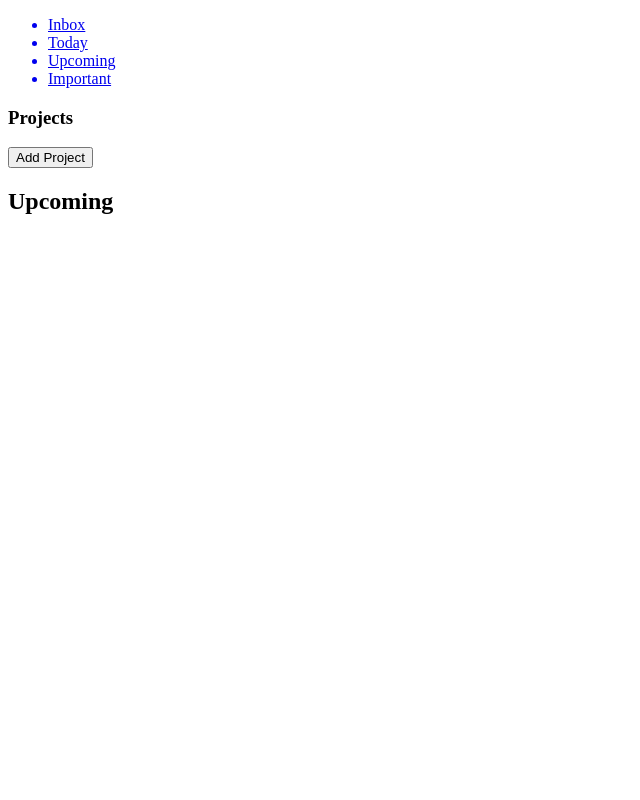
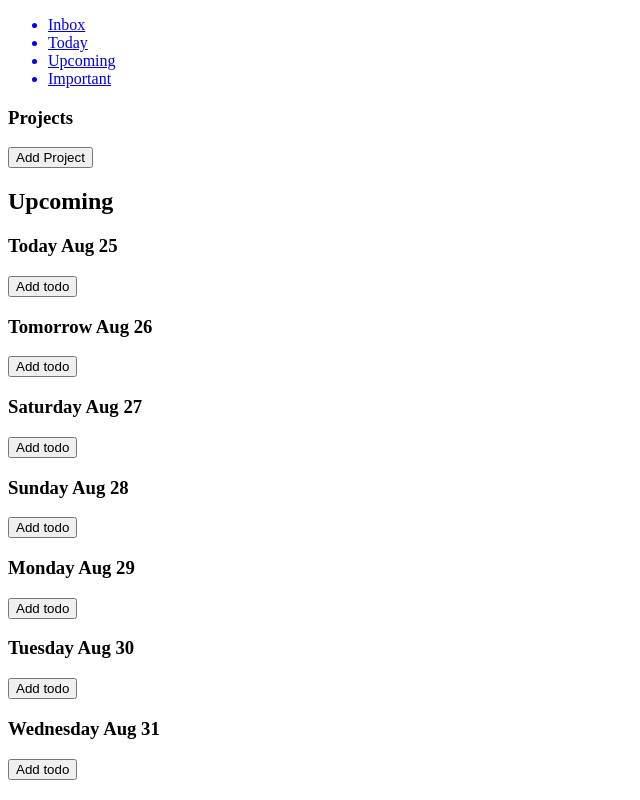
Before and after one commit to victavila/react-to-do-list, a React (Create React App) app: page /upcoming in a window 1280 px wide. Shown: the whole page, without its empty margins (0-640 px from the left). Built offline with nearby package versions, Linux system fonts and the light colour scheme.

Commit message:
Added date functionality and populated today and upcoming pages

```diff
--- /dev/null
+++ b/src/components/DaySection/DaySection.tsx
@@ -0,0 +1,23 @@
+import { useAppSelector } from "../../app/hooks";
+import Todos from "../Todos/Todos";
+
+interface DayProps {
+  day: {
+    dayWeek: string,
+    dateString: string,
+    monthDay: string,
+  }
+};
+
+const DaySection = ({ day }: DayProps) => {
+  const todos = useAppSelector(state => state.todos).filter(todo => todo.date === day.dateString);
+
+  return (
+    <div className="day-section">
+      <h3 className="day-heading">{day.dayWeek} {day.monthDay}</h3>
+      <Todos todos={todos} />
+    </div>
+  )
+}
+
+export default DaySection;
--- a/src/components/Today/Today.tsx
+++ b/src/components/Today/Today.tsx
@@ -1,8 +1,10 @@
 import { useAppSelector } from "../../app/hooks";
+import { dateToYearMonthDay } from "../../utils/formatDates";
 import Todos from "../Todos/Todos";
 
 const Today = () => {
-  const todos = useAppSelector(state => state.todos);
+  const today = dateToYearMonthDay(new Date());
+  const todos = useAppSelector(state => state.todos).filter(todo => todo.date === today);
 
   return (
     <div className="today">
--- a/src/components/Todos/components/AddTodo/AddTodo.tsx
+++ b/src/components/Todos/components/AddTodo/AddTodo.tsx
@@ -16,6 +16,7 @@ const AddTodo = ({ handleClick }: ButtonProperties) => {
   const [projectId, setProjectId] = useState("inbox");
   const [isImportant, setIsImportant] = useState(false);
   const [priority, setPriority] = useState<Priority>(Priority.NONE);
+  const [date, setDate] = useState("");
 
   projects.push(inboxProject);
 
@@ -28,7 +29,7 @@ const AddTodo = ({ handleClick }: ButtonProperties) => {
     if (!text.trim()) {
       return;
     };
-    dispatch(addTodo({text, projectId, isImportant, priority}));
+    dispatch(addTodo({text, projectId, isImportant, priority, date}));
     setText("");
     handleClick();
   }
@@ -54,6 +55,10 @@ const AddTodo = ({ handleClick }: ButtonProperties) => {
     }
   }
 
+  const handleDateChange = (e: ChangeEvent<HTMLInputElement>): void => {
+    setDate(e.target.value);
+  }
+
   return (
     <form className="todo-form" onSubmit={handleSubmit}>
       <input value={text} onChange={handleChange} />
@@ -62,6 +67,7 @@ const AddTodo = ({ handleClick }: ButtonProperties) => {
           <option value={project.id} key={project.id}>{project.name}</option>
         ))}
       </select>
+      <input type="date" onChange={handleDateChange} />
       <div className="form-buttons">
         <button type="submit">Add Todo</button>
         <button onClick={handleCancel}>Cancel</button>
--- a/src/components/Todos/components/EditTodo/EditTodo.tsx
+++ b/src/components/Todos/components/EditTodo/EditTodo.tsx
@@ -17,6 +17,7 @@ const EditTodo = ({toggleVisibility, id}: EditTodoProps) => {
   const [newProjectId, setNewProjectId] = useState(todo.projectId);
   const [isImportant, setIsImportant] = useState(todo.isImportant);
   const [priority, setPriority] = useState(todo.priority);
+  const [date, setDate] = useState(todo.date);
 
   projects.push({name: "Inbox", id: "inbox"});
 
@@ -30,7 +31,7 @@ const EditTodo = ({toggleVisibility, id}: EditTodoProps) => {
       return;
     };
     toggleVisibility();
-    const newTodo = {...todo, text: newText, projectId: newProjectId, isImportant, priority};
+    const newTodo = {...todo, text: newText, projectId: newProjectId, isImportant, priority, date};
     dispatch(updateTodo(newTodo));
   };
 
@@ -54,6 +55,10 @@ const EditTodo = ({toggleVisibility, id}: EditTodoProps) => {
     }
   }
 
+  const handleDateChange = (e: ChangeEvent<HTMLInputElement>): void => {
+    setDate(e.target.value);
+  }
+
   return (
     <form onSubmit={handleSubmit}>
       <input value={newText} onChange={handleChange}></input>
@@ -62,6 +67,7 @@ const EditTodo = ({toggleVisibility, id}: EditTodoProps) => {
           <option value={project.id} key={project.id}>{project.name}</option>
         ))}
       </select>
+      <input type="date" onChange={handleDateChange} value={date} />
       <div className="form-buttons">
         <button type="submit">Save</button>
         <button onClick={handleCancel}>Cancel</button>
--- a/src/components/Todos/components/TodoItem/TodoItem.tsx
+++ b/src/components/Todos/components/TodoItem/TodoItem.tsx
@@ -1,6 +1,7 @@
 import { useState } from "react";
 import { FaRegCircle, FaRegCheckCircle, FaRegTrashAlt, FaRegEdit } from "react-icons/fa";
 import { useAppDispatch } from "../../../../app/hooks";
+import { dateToMonthDay } from "../../../../utils/formatDates";
 import { deleteTodo } from "../../todoSlice";
 import EditTodo from "../EditTodo/EditTodo";
 
@@ -8,10 +9,11 @@ interface TodoItemProps {
   text: string,
   completed: boolean,
   id: string,
+  date: string,
   onClick: () => void,
 }
 
-const TodoItem = ({ text, completed, id, onClick }: TodoItemProps) => {
+const TodoItem = ({ text, completed, id, date, onClick }: TodoItemProps) => {
   const dispatch = useAppDispatch();
   const [formVisibility, setFormVisibility] = useState(false);
 
@@ -27,10 +29,13 @@ const TodoItem = ({ text, completed, id, onClick }: TodoItemProps) => {
         <div className="checkbox" onClick={onClick}>
           {completed ? <FaRegCheckCircle /> : <FaRegCircle />}
         </div>
+        <div className="todo-row">
           <div
           className="todo-text"
           style={{textDecoration: completed ? "line-through" : "none"}}>
             {text}
+          </div>
+         {date !== "" ? <div className="todo-date">{dateToMonthDay(date)}</div> : <></>}
         </div>
         <div className="todo-icons">
           <FaRegTrashAlt onClick={() => dispatch(deleteTodo(id))} />
--- a/src/components/Todos/todoSlice.ts
+++ b/src/components/Todos/todoSlice.ts
@@ -9,6 +9,7 @@ interface NewTodoProps {
   projectId: string,
   isImportant: boolean,
   priority: Priority,
+  date: string,
 }
 
 const todoSlice = createSlice({
@@ -22,7 +23,8 @@ const todoSlice = createSlice({
         completed: false,
         projectId: action.payload.projectId,
         isImportant: action.payload.isImportant,
-        priority: action.payload.priority
+        priority: action.payload.priority,
+        date: action.payload.date,
       };
       state.push(newTodo);
     },
@@ -44,6 +46,7 @@ const todoSlice = createSlice({
         todo.projectId = action.payload.projectId;
         todo.isImportant = action.payload.isImportant;
         todo.priority = action.payload.priority;
+        todo.date = action.payload.date;
       }
     }
   }
--- a/src/components/Upcoming/Upcoming.tsx
+++ b/src/components/Upcoming/Upcoming.tsx
@@ -1,7 +1,16 @@
+import { getUpcomingDays } from "../../utils/getUpcomingDays";
+import DaySection from "../DaySection/DaySection";
+
 const Upcoming = () => {
+  const upcomingDays = getUpcomingDays();
+
+
   return (
     <div className="upcoming">
       <h2>Upcoming</h2>
+      {upcomingDays.map((day, id) => (
+        <DaySection key={id} day={day} />
+      ))}
     </div>
   )
 }
--- a/src/types/types.ts
+++ b/src/types/types.ts
@@ -15,6 +15,7 @@ export interface TodoProps {
   projectId: string,
   isImportant: boolean,
   priority: Priority,
+  date: string,
 };
 
 export interface ProjectProps {
--- a/src/utils/formatDates.ts
+++ b/src/utils/formatDates.ts
@@ -13,16 +13,22 @@ const months = [
   "Dec"
 ];
 
+const days = [
+  "Sunday",
+  "Monday",
+  "Tuesday",
+  "Wednesday",
+  "Thursday",
+  "Friday",
+  "Saturday",
+]
+
 export const dateToYearMonthDay = (date: Date) => {
-  const day = date.getDate();
-  const month = date.getMonth() + 1;
+  let day: string | number = date.getDate();
+  let month: string | number = date.getMonth() + 1;
   const year = date.getFullYear();
-  if (day < 10) {
-    return `${year}-${month}-0${day}`;
-  }
-  else if (month < 10) {
-    return `${year}-0${month}-${day}`;
-  }
+  if (day < 10) {day = `0${day}`;}
+  if (month < 10) {month = `0${month}`;}
   return `${year}-${month}-${day}`;
 }
 
@@ -32,3 +38,8 @@ export const dateToMonthDay = (date: string) => {
   const day = dateObj.getDate();
   return `${month} ${day}`;
 }
+
+export const dateToDay = (date: Date) => {
+  const day = days[date.getDay()];
+  return day;
+}
--- /dev/null
+++ b/src/utils/getUpcomingDays.ts
@@ -0,0 +1,23 @@
+import { dateToDay, dateToMonthDay, dateToYearMonthDay } from "./formatDates";
+
+export const getUpcomingDays = () => {
+  const upcomingDays = [];
+  for (let i = 0; i < 7; i++) {
+    let date = new Date();
+    date.setDate(date.getDate() + i);
+    const dateString = dateToYearMonthDay(date);
+    const monthDay = dateToMonthDay(dateString);
+    let dayWeek;
+    if (i === 0) {
+      dayWeek = "Today";
+    }
+    else if (i === 1) {
+      dayWeek = "Tomorrow";
+    } else {
+      dayWeek = dateToDay(date);
+    }
+    const day = {dayWeek, dateString, monthDay};
+    upcomingDays.push(day);
+  }
+  return upcomingDays;
+}
```
Also changed, not shown: src/components/DaySection/DaySection.css (added). Lines whose indentation alone changed are shown as unchanged.
